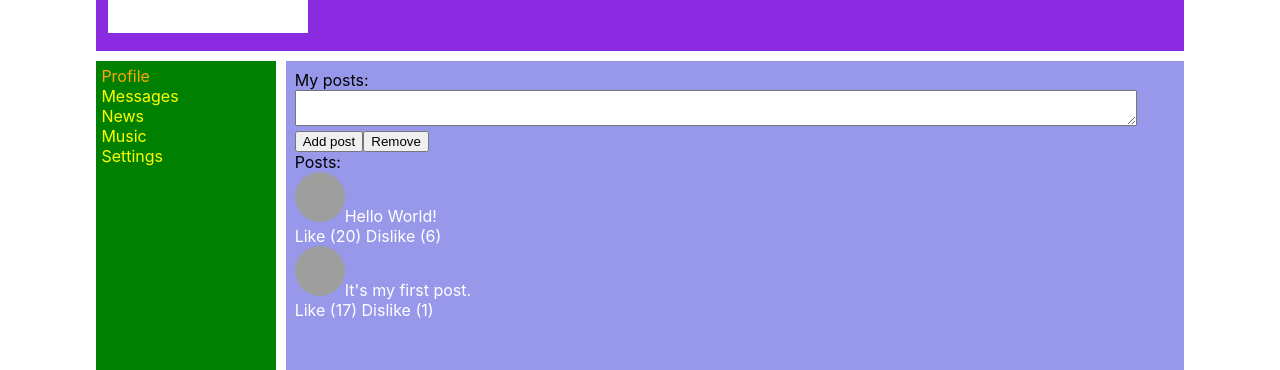
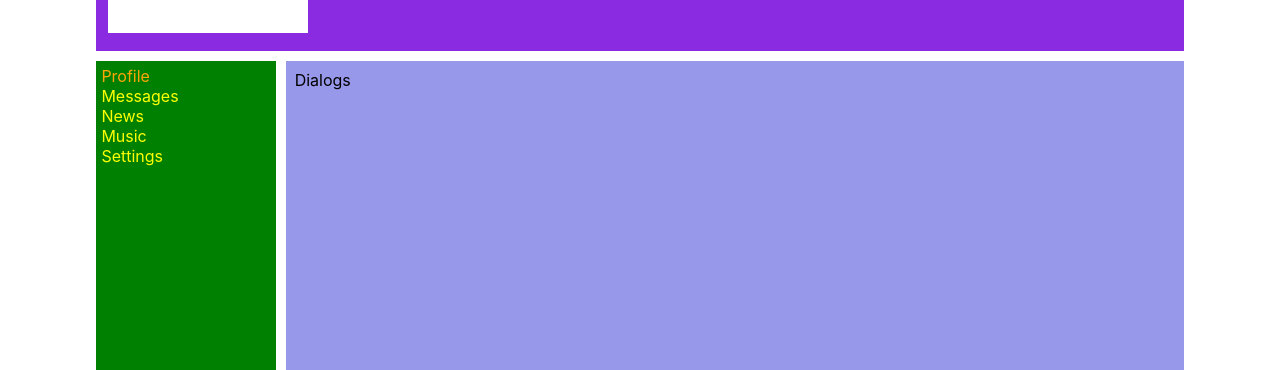
Before and after one commit to seviwe/react, a React (Create React App) app: page / in a window 1280 px wide. Shown: the part 249-619 px from the top of the page. Built offline with nearby package versions, Linux system fonts and the light colour scheme; grey boxes are pictures that could not be loaded.

Commit message:
lesson 18 add component Dialogs, optimize CSS

```diff
--- a/src/App.css
+++ b/src/App.css
@@ -17,3 +17,9 @@
   grid-template-columns: 2fr 10fr;
   grid-gap: 10px;
 }
+
+.app-wrapper-content{
+    grid-area: cont;
+    background-color: #9898eb;
+    padding: 1%;
+}
--- a/src/App.js
+++ b/src/App.js
@@ -5,6 +5,7 @@
 import Navbar from './components/Navbar/Navbar';
 import Profile from './components/Profile/Profile';
 import NavbarFriends from './components/NavbarFriends/NavbarFriends';
+import Dialogs from './components/Dialogs/Dialogs';
 import Footer from './components/Footer/Footer';
 
 const App = () => {
@@ -14,7 +15,10 @@
       <BackgroundImage />
       <Navbar />
       <NavbarFriends />
-      <Profile />
+      <div className="app-wrapper-content">
+          {/* <Profile /> */}
+          <Dialogs />
+      </div>
       <Footer />
     </div>
   );
--- /dev/null
+++ b/src/components/Dialogs/Dialogs.jsx
@@ -0,0 +1,12 @@
+import React from 'react';
+import styles from './Dialogs.module.css';
+
+const Dialogs = () => {
+   return (
+      <div>
+         Dialogs
+      </div>
+   )
+}
+
+export default Dialogs;
--- a/src/components/Profile/Profile.jsx
+++ b/src/components/Profile/Profile.jsx
@@ -4,7 +4,7 @@
 
 const Profile = () => {
   return (
-    <div className={styles.content}>
+    <div>
       <MyPosts />
     </div>
   )
```
Also changed, not shown: src/components/Dialogs/Dialogs.module.css (added).
